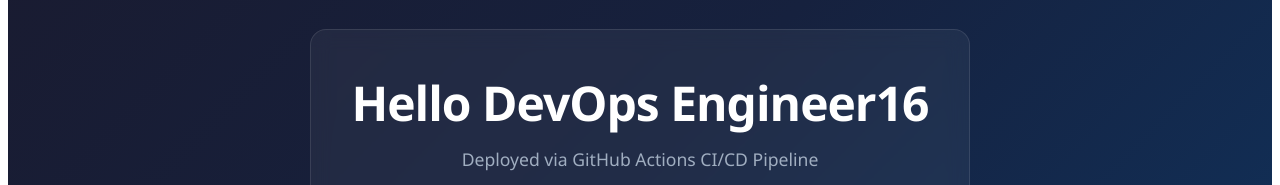
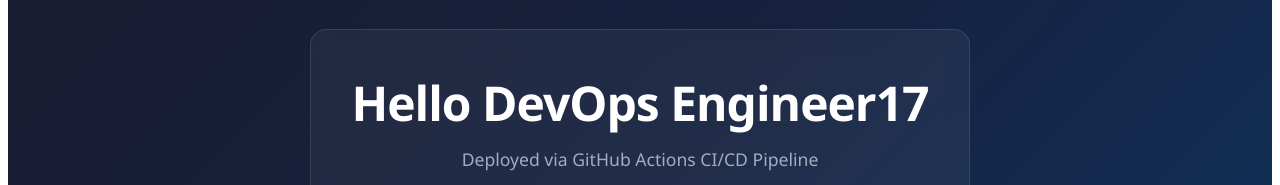
Before and after one commit to Kiran-tl/devops-system-process-v2, a React (Create React App) app: page / in a window 1280 px wide. Shown: the part 242-427 px from the top of the page. Built offline with nearby package versions, Linux system fonts and the light colour scheme.

Commit message:
bug-fix17

```diff
--- a/src/App.jsx
+++ b/src/App.jsx
@@ -28,7 +28,7 @@
         backdropFilter: 'blur(10px)'
       }}>
         <h1 style={{ fontSize: '3rem', margin: '0 0 12px', letterSpacing: '-1px' }}>
-          Hello DevOps Engineer16
+          Hello DevOps Engineer17
         </h1>
         <p style={{ fontSize: '1.1rem', color: '#a0aec0', margin: '0 0 24px' }}>
           Deployed via GitHub Actions CI/CD Pipeline
```
